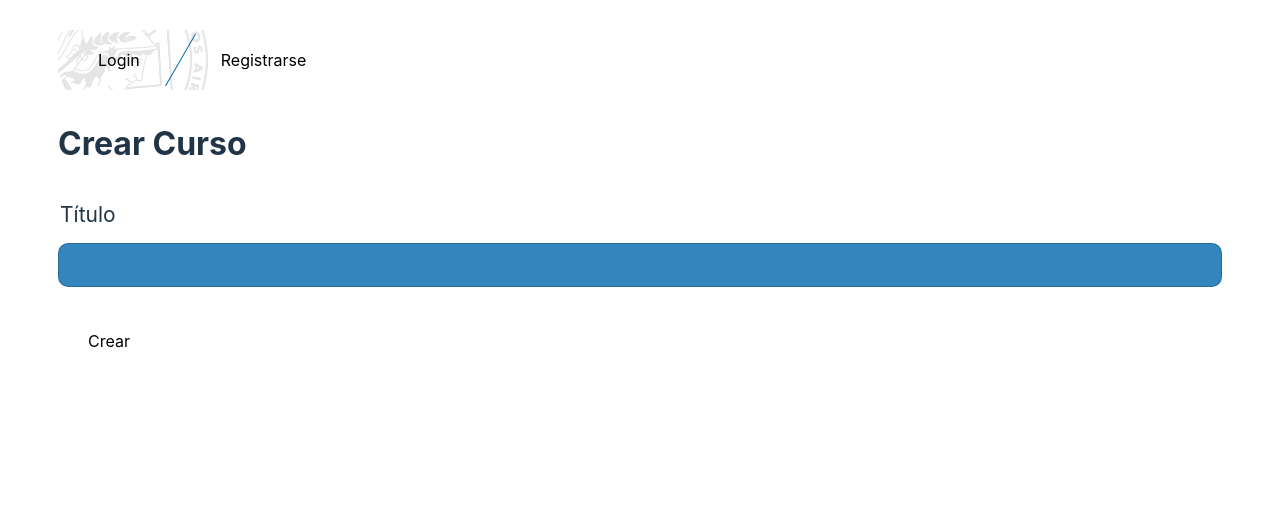
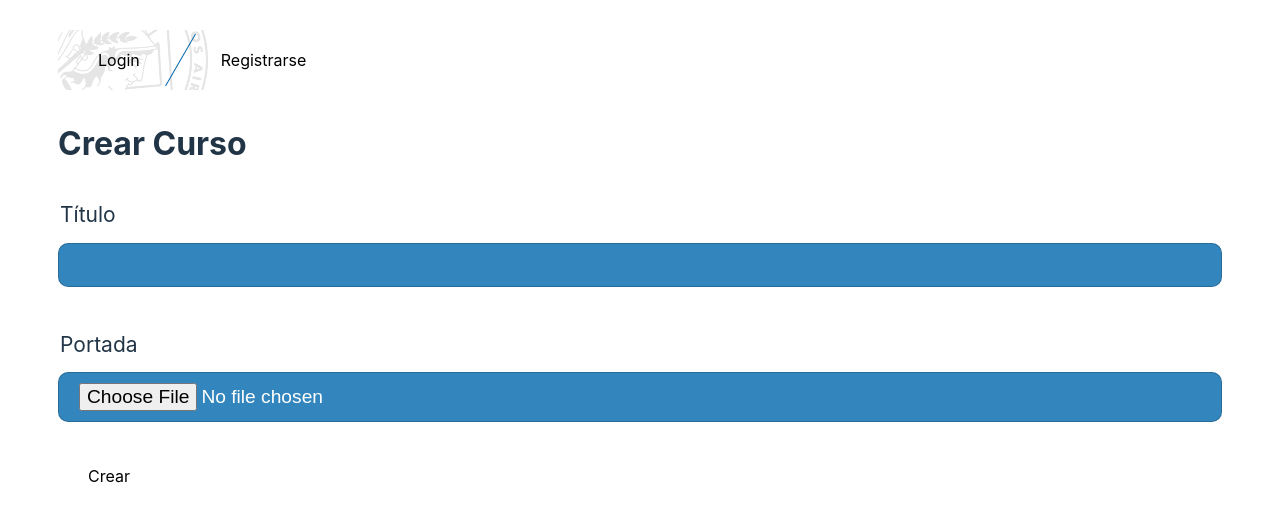
Before and after one commit to thiagokovnat/admin1-front, a React (Vite) app: page /courses/new in a window 1280 px wide. Shown: the top 522 px of the page. Built offline with nearby package versions, Linux system fonts and the light colour scheme.

Commit message:
Add front image in a course

```diff
--- a/src/api/Lectures.tsx
+++ b/src/api/Lectures.tsx
@@ -26,12 +26,12 @@ export const uploadVideo = async (file: File) => {
   }
 };
 
-export const createCourse = (title: string) => {
+export const createCourse = (title: string/*, file: File*/) => {
   try {
     const token = localStorage.getItem("token");
     return LearningApi.post(
       "/courses",
-      { title },
+      { title/*, file*/ },
       {
         headers: {
           Authorization: "Bearer " + token,
--- a/src/pages/CreateCourse.tsx
+++ b/src/pages/CreateCourse.tsx
@@ -7,15 +7,22 @@ import { useNavigate } from "react-router";
 
 export const CreateCourse = () => {
   const [title, setTitle] = useState("");
+  const [image, setImage] = useState<File | null>(null);
   const navigator = useNavigate();
 
   const onChangeTitle = (event: React.ChangeEvent<HTMLInputElement>) => {
     setTitle(event.target.value);
   };
 
+  const onAddImage = (files: FileList | null) => {
+    if (files && files.length == 1) {
+      setImage(files[0]);
+    }
+  };
+
   const onSend = async () => {
     if (title) {
-      await createCourse(title);
+      await createCourse(title/*, image*/);
       navigator("/courses");
     }
   };
@@ -24,6 +31,11 @@ export const CreateCourse = () => {
     <Layout>
       <h1>Crear Curso</h1>
       <Input title="Título" onChange={onChangeTitle} />
+      <Input title="Portada" type="file"
+                  onChange={(event: any) =>
+                    onAddImage(event.target.files)
+                  }
+                  accept="image/*" />
       <Button title="Crear" onClick={onSend} />
     </Layout>
   );
```
